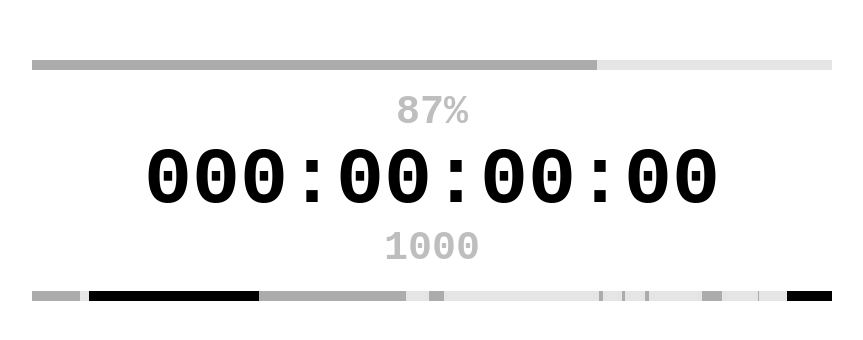
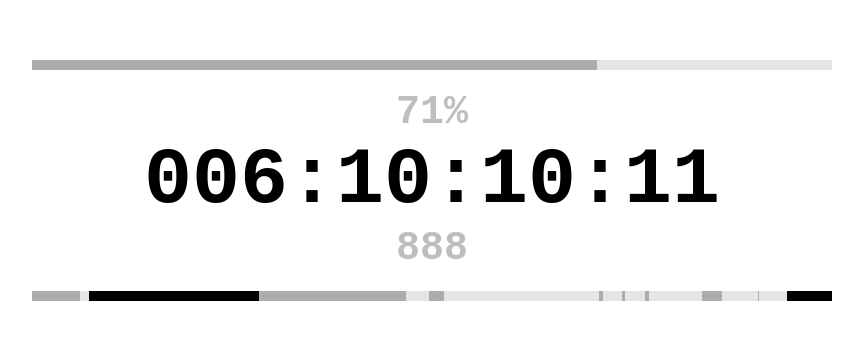
Before and after one commit to gcuth/counts, a plain HTML site: page index.html in a window 1280 px wide. Shown: the part 230-570 px from the top of the page, without its empty margins (208-1071 px from the left). Drawn offline with Linux system fonts and the light colour scheme.

Commit message:
Update index.html

```diff
--- a/index.html
+++ b/index.html
@@ -50,9 +50,6 @@
                 margin-bottom: 0;
             }
 
-            #targetDate {
-                display: none;
-            }
 
             #chapterProgress, #totalProgress {
                 margin-top: 20px;
@@ -94,119 +91,156 @@
             <div class="rowAbove">
                 <h3><span id="percentageComplete">0</span>%</h3>
             </div>
-            <h1 id="countdown"></h1>
+            <h1 id="countdown">000:00:00:00</h1>
             <div class="rowBelow">
-                <h3><span id="targetWordsToday">1000</span></h3>
+                <h3><span id="targetWordsToday">0</span></h3>
             </div>
             <div id="chapterProgress"></div>
         </div>
-        <div id="targetDate">2024-10-25</div>
-        <span id="currentTotal" class="hidden">0</span>
-        <span id="targetWords" class="hidden">60000</span>
+
 
         <script>
-            function calculateBackgroundColor(targetWordsToday) {
-                const maxWords = 2000;
-                const minWords = 200;
-
-                const clampedWords = Math.max(minWords, Math.min(maxWords, targetWordsToday));
-
-                const percentage = (clampedWords - minWords) / (maxWords - minWords);
-
-                const red = Math.round(255 * percentage);
-
-                const greenBlue = Math.round(255 * (1 - percentage));
-
-                return `${red}, ${greenBlue}, ${greenBlue}`;
-            }
+            // This script fetches data from a JSON file and then
+            // updates the progress bars, goals, and countdown timer.
+            //
+            // The JSON file should have the following structure:
+            // {
+            //     "targetDate": "YYYY-MM-DD", (target date for completing all)
+            //     "targetWords": $SOME_INTEGER$, (total word count goal for all)
+            //     "total": $SOME_INTEGER$, (current total word count across all)
+            //     "chapters": [
+            //         {
+            //             "due": "YYYY-MM-DD", (due date for chapter)
+            //             "goal": $SOME_INTEGER$, (word count goal for chapter)
+            //             "words": $SOME_INTEGER$, (current word count for chapter)
+            //             "complete": $BOOLEAN$ (whether chapter is complete)
+            //         },
+            //         ...
+            //     ]
+            // }
 
             function calculatePercentage(current, target) {
+                // Given a current value and a target value, calculate the
+                // percentage complete and return it as an integer
+                // (rounded to the nearest whole number, e.g. 0-100)
+                if (target === 0) {
+                    return 0;
+                }
+                if (current === 0) {
+                    return 0;
+                }
+                if (current >= target) {
+                    return 100;
+                }
+                if (current < 0) {
+                    return 0;
+                }
                 return Math.round((current / target) * 100);
             }
 
-            function findEarliestChapter(chapters) {
-                const validChapters = chapters.filter(chapter =>
-                    chapter.due &&
+            function isPastDue(dueDate) {
+                // Given a due date as a string in the format "YYYY-MM-DD",
+                // return true if the due date is in the past
+                const now = new Date();
+                const due = new Date(dueDate + 'T17:00:00');
+                return now > due;
+            }
+
+            function isChapterValid(chapter) {
+                // Given a chapter object, return true if it has a valid
+                // - due date (of the form "YYYY-MM-DD"),
+                // - goal,
+                // - title string &
+                // - word count
+                // ... that are also
+                // (a) not marked 'complete', and
+                // (b) not past due
+                return chapter.due &&
+                    chapter.goal &&
+                    chapter.title &&
+                    chapter.words &&
                     /^\d{4}-\d{2}-\d{2}$/.test(chapter.due) &&
                     Number.isInteger(chapter.goal) &&
+                    Number.isInteger(chapter.words) &&
+                    chapter.title.length > 0 &&
                     !chapter.complete &&
-                    Number.isInteger(chapter.words)
-                );
-
-                if (validChapters.length === 0) {
-                    return null;
+                    !isPastDue(chapter.due);
             }
 
-                return validChapters.reduce((earliest, current) =>
-                    new Date(current.due) < new Date(earliest.due) ? current : earliest
-                );
+            function findValidChapters(chapters) {
+                // Given an array of chapter objects, return a new array
+                // containing only the valid chapters
+                return chapters.filter(isChapterValid);
             }
 
-            function updateGoals() {
-                fetch('./words.json')
-                    .then(response => response.json())
-                    .then(data => {
-                        const earliestChapter = findEarliestChapter(data.chapters);
-
-                        let targetDate = data.targetDate;
-                        let targetWords = data.targetWords;
-                        let currentTotal = data.total;
-
-                        if (earliestChapter) {
-                            targetDate = earliestChapter.due;
-                            targetWords = earliestChapter.goal;
-                            currentTotal = earliestChapter.words;
+            function computeCountdownString(targetDate) {
+                // Given a target date as a string in the format "YYYY-MM-DD",
+                // calculate the time remaining until 5pm on that day and
+                // return a string in the format "DD:HH:MM:SS"
+                const now = new Date();
+                const target = new Date(targetDate.trim() + 'T17:00:00');
+                const diff = target - now; // difference in milliseconds
+                // if the target date is in the past, return "000:00:00:00"
+                if (diff <= 0) {
+                    return "000:00:00:00";
                 }
-
-                        const percentage = calculatePercentage(currentTotal, targetWords);
-                        document.getElementById('percentageComplete').textContent = percentage;
-                        document.getElementById('currentTotal').textContent = currentTotal;
-                        document.getElementById('targetWords').textContent = targetWords;
-                        document.getElementById('targetDate').textContent = targetDate;
-                        createChapterProgressBars(data.chapters, targetWords);
-                        createTotalProgressBar(data.total, targetWords);
-                    })
-                    .catch(error => {
-                        console.error('Error fetching or processing data:', error);
-                    });
-            }
-
-            function updateCountdown() {
-                const targetDateStr = document.getElementById('targetDate').textContent.trim() + 'T17:00:00';
-                const targetDate = new Date(targetDateStr);
-                const now = new Date();
-                const diff = targetDate - now;
-
-                if (diff > 0) {
+                // otherwise, calculate the days, hours, minutes, and seconds remaining
                 const days = Math.floor(diff / (1000 * 60 * 60 * 24));
                 const hours = Math.floor((diff % (1000 * 60 * 60 * 24)) / (1000 * 60 * 60));
                 const minutes = Math.floor((diff % (1000 * 60 * 60)) / (1000 * 60));
                 const seconds = Math.floor((diff % (1000 * 60)) / 1000);
-
-                    document.getElementById('countdown').textContent =
-                        `${days.toString().padStart(2, '0')}:${hours.toString().padStart(2, '0')}:${minutes.toString().padStart(2, '0')}:${seconds.toString().padStart(2, '0')}`;
-                } else {
-                    document.getElementById('countdown').textContent = "000:00:00:00";
-                }
+                // return the formatted string
+                return `${days.toString().padStart(3, '0')}:${hours.toString().padStart(2, '0')}:${minutes.toString().padStart(2, '0')}:${seconds.toString().padStart(2, '0')}`;
             }
 
-            function updateTargetWords() {
-                const targetDateStr = document.getElementById('targetDate').textContent.trim() + 'T17:00:00';
-                const targetDate = new Date(targetDateStr);
-                const targetWords = parseInt(document.getElementById('targetWords').textContent.trim());
-                const currentTotal = parseInt(document.getElementById('currentTotal').textContent.trim());
+            function calculateWordsRequiredPerHour(targetDate, targetWords, totalWords) {
+                // Given a target date (as "YYYY-MM-DD" string), along with a
+                // target total word count & a current total word count,
+                // calculate the number of words required per hour to meet the target
+                // rounded up to the nearest whole number
                 const now = new Date();
-                const diff = targetDate - now;
-
-                if (diff > 0) {
-                    const hours = diff / (1000 * 60 * 60);
-                    const wordsLeft = targetWords - currentTotal;
-                    const wordsPerHour = Math.round(wordsLeft / hours);
-                    document.getElementById('targetWordsToday').textContent = wordsPerHour;
+                const target = new Date(targetDate.trim() + 'T17:00:00');
+                const diff = target - now; // difference in milliseconds
+                const hoursRemaining = diff / (1000 * 60 * 60);
+                const wordsRemaining = targetWords - totalWords;
+                if (hoursRemaining <= 0) {
+                    return 0;
                 }
+                if (wordsRemaining <= 0) {
+                    return 0;
+                }
+                return Math.ceil(wordsRemaining / hoursRemaining);
             }
 
-            function createChapterProgressBars(chapters, targetWords) {
+            function calculateTotalWordsRequiredPerHour(chapters) {
+                // Given an array of valid (future-due/not-complete) chapter objects,
+                // calculate the total number of words required per hour to meet the goal
+                // for each chapter, and return the sum of those values
+                return chapters.reduce((total, chapter) => {
+                    // Use the calculateWordsRequiredPerHour function to calculate the words per hour required to meet the target
+                    const wordsPerHour = calculateWordsRequiredPerHour(chapter.due, chapter.goal, chapter.words);
+                    return total + wordsPerHour;
+                }, 0);
+            }
+
+            function getEarliestDueDate(chapters) {
+                // Given an array of chapter objects, each with a "due" date
+                // as a string in the format "YYYY-MM-DD", return the earliest
+                // due date as a string
+                if (chapters.length === 0) {
+                    return '';
+                }
+                let best = chapters.reduce((earliest, current) =>
+                    new Date(current.due) < new Date(earliest.due) ? current : earliest
+                );
+                return best.due;
+            }
+
+
+            function createChapterProgressBars(chapters) {
+                // given an array of chapter objects,
+                // calculate the percentage complete for each chapter and
+                // update the chapter progress bar elements (using the goal as the flex-grow value)
                 const chapterProgressContainer = document.getElementById('chapterProgress');
                 chapterProgressContainer.innerHTML = '';
 
@@ -233,6 +267,9 @@
             }
 
             function createTotalProgressBar(total, targetWords) {
+                // Given a total word count and a target total word count,
+                // calculate the percentage complete and update the
+                // total progress bar element
                 const totalProgressContainer = document.getElementById('totalProgress');
                 totalProgressContainer.innerHTML = '';
 
@@ -248,29 +285,52 @@
                 totalProgressContainer.appendChild(totalBar);
             }
 
-            function updateChapterProgress() {
-                fetch('./words.json')
+
+            function updateAll() {
+                // Fetch the JSON data and use it to update the display
+                fetch('words.json')
                     .then(response => response.json())
                     .then(data => {
-                        const earliestChapter = findEarliestChapter(data.chapters);
-                        const targetWords = earliestChapter ? earliestChapter.goal : data.targetWords;
-                        createChapterProgressBars(data.chapters, targetWords);
+                        // get a list of valid chapters
+                        const validChapters = findValidChapters(data.chapters);
+
+                        // update the displayed goals & countdown timer
+                        if (validChapters.length === 0) {
+                            // if there are no valid chapters, use the top-level
+                            // targets in the JSON data to calculate everything
+                            const totalHourly = calculateWordsRequiredPerHour(data.targetDate, data.targetWords, data.total);
+                            const totalToday = totalHourly * 24;
+                            const countdown = computeCountdownString(data.targetDate);
+                            const percentageComplete = calculatePercentage(data.total, data.targetWords);
+                            // set the countdown timer text
+                            document.getElementById('countdown').textContent = countdown;
+                            // set the target words for today
+                            document.getElementById('targetWordsToday').textContent = totalToday;
+                            // update the Percentage Complete text
+                            document.getElementById('percentageComplete').textContent = percentageComplete;
+                        } else {
+                            // otherwise, use the valid chapters to calculate everything
+                            const totalHourly = calculateTotalWordsRequiredPerHour(validChapters);
+                            const totalToday = totalHourly * 24;
+                            const earliestDueDate = getEarliestDueDate(validChapters);
+                            const countdown = computeCountdownString(earliestDueDate);
+                            const percentageComplete = calculatePercentage(data.total, data.targetWords);
+                            // set the countdown timer text
+                            document.getElementById('countdown').textContent = countdown;
+                            // set the target words for today
+                            document.getElementById('targetWordsToday').textContent = totalToday;
+                            // update the Percentage Complete text
+                            document.getElementById('percentageComplete').textContent = percentageComplete;
+                        }
+
+                        // update the progress bars
+                        createChapterProgressBars(data.chapters);
                         createTotalProgressBar(data.total, data.targetWords);
-                    })
-                    .catch(error => {
-                        console.error('Error fetching or processing data:', error);
                     });
             }
 
-            updateGoals();
-            updateCountdown();
-            updateTargetWords();
-            updateChapterProgress();
-
-            setInterval(() => {
-                updateCountdown();
-                updateTargetWords();
-                updateChapterProgress();
+            setInterval(() => { // every second, run the updateAll function
+                updateAll();
             }, 1000);
         </script>
     </body>
```
Lines whose indentation alone changed are shown as unchanged.
